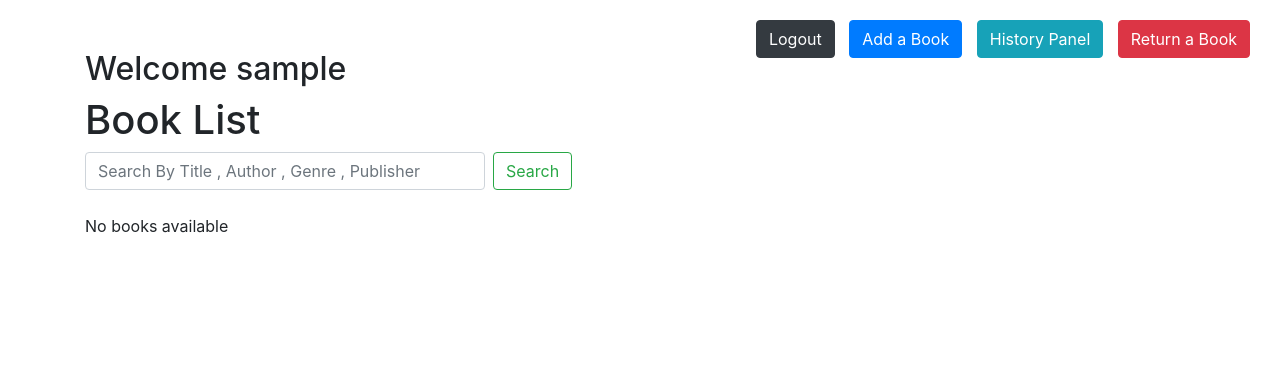
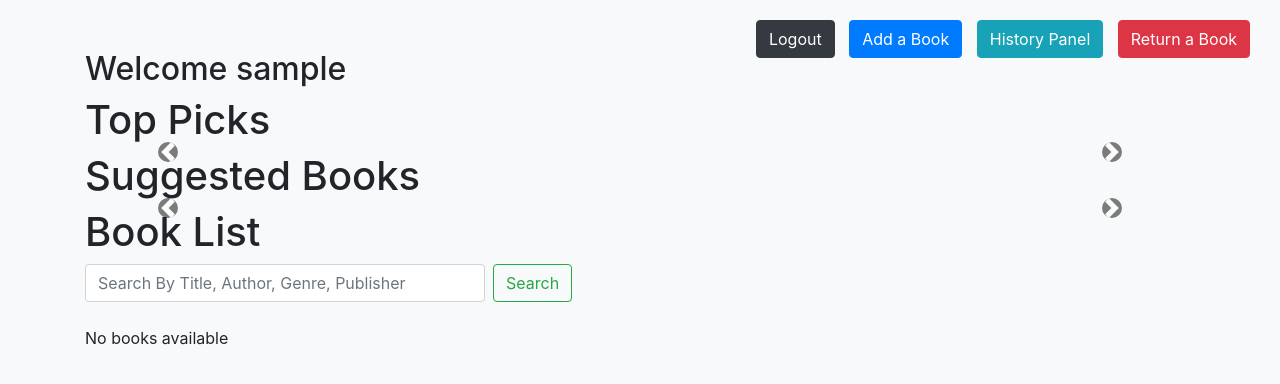
Before and after one commit to raiyan-rahman03/Advance-Library-Management-sys, a Django app: page /home in a window 1280 px wide. Shown: the top 384 px of the page. Run offline with Django 3.2, Linux system fonts and the light colour scheme; the visitor is signed in with stand-in values (Sample User, id 1); data that the repository does not hold is empty; some libraries are stand-ins or nearby versions.

Commit message:
sugestion and top picks implemeted ahhh

```diff
--- a/backend/main_web/models.py
+++ b/backend/main_web/models.py
@@ -138,6 +138,8 @@ class Member(models.Model):
     membership_status = models.CharField(
         max_length=20, choices=[('active', 'Active'), ('inactive', 'Inactive')])
     membership_expiry_date = models.DateField()
+
+
 
     def save(self, *args, **kwargs):
         """
--- a/backend/main_web/views.py
+++ b/backend/main_web/views.py
@@ -19,6 +19,7 @@ from django.http import HttpResponseNotFound
 from rest_framework.request import Request
 from django.shortcuts import render
 from rest_framework.test import APIRequestFactory
+from collections import Counter
 
 
 @login_required
@@ -31,6 +32,56 @@ def home(request):
 
     # Step 3: Create a DRF request with the search query
     drf_request = factory.get('/book/', {'search': search_query})
+    top = factory.get('http://127.0.0.1:8000/history?search=borrow')
+
+    filtered_history = history.as_view()(top).data
+    user_borrow = [
+        item for item in filtered_history if item['member'] == request.user.member.id]
+
+    print(f'user {user_borrow}')
+
+    # Count occurrences of each book ID in the filtered history data
+    book_counts = Counter(item['book'] for item in filtered_history)
+    print(book_counts)
+    book_counts_user = Counter(item['book'] for item in user_borrow)
+
+    # Get the top 5 most borrowed book IDs
+    top_5_books = [book_id for book_id, count in book_counts.most_common(5)]
+    top_5_books_user = [book_id for book_id,
+                        count in book_counts_user.most_common(5)]
+    # Fetch the book details for these top 5 book IDs
+    top_books_details = Book.objects.filter(id__in=top_5_books)
+
+    top_books_details_user = Book.objects.filter(id__in=top_5_books_user)
+    print(f'top books by the user borrowed {top_books_details_user}')
+
+    genres = [book.genre for book in top_books_details_user]
+    genre_ids = [genre.id for genre in genres]
+
+    print(f' genre {genre_ids}')
+
+    sugested = Book.objects.filter(genre__in=set(genre_ids))
+    print(f'data {sugested}')
+    filtered_book_ids = sugested.values_list('id', flat=True)
+
+# Filter the history data to include only the books with these IDs
+    filtered_history_books = [
+        item for item in filtered_history if item['book'] in filtered_book_ids]
+    print(f'mmmmmmmmmmm {filtered_history_books}')
+
+    book_counts_genre = Counter(item['book']
+                                for item in filtered_history_books)
+    print(book_counts_genre)
+
+    top_5_books_in_genre = [book_id for book_id,
+                            count in book_counts_genre.most_common(5)]
+    print(str(top_5_books_in_genre))
+    top_sugestion = Book.objects.filter(id__in=top_5_books_in_genre)
+
+    sugestion = BookSerializer(top_sugestion, many=True).data
+
+    # Serialize the book details
+    top_books_data = BookSerializer(top_books_details, many=True).data
 
     # Step 4: Call the DRF view with the DRF request and retrieve the filtered data
     books_data = Book_view.as_view()(drf_request).data
@@ -39,7 +90,7 @@ def home(request):
     user_name = request.user.username
 
     # Step 6: Pass the serialized data and username to the template context
-    return render(request, 'home.html', {'books': books_data, 'name': user_name})
+    return render(request, 'home.html', {'books': books_data, 'name': user_name, 'top_picks': top_books_data, 'sugestion': sugestion})
 
 
 class Book_view(generics.ListAPIView):
--- a/backend/templates/home.html
+++ b/backend/templates/home.html
@@ -10,10 +10,15 @@
     <style>
         body {
             padding-top: 50px;
+            background-color: #f8f9fa;
         }
         .book-card {
             margin-bottom: 20px;
             box-shadow: 0 4px 8px rgba(0, 0, 0, 0.1);
+        }
+        .top-pick-card, .suggested-card {
+            margin-bottom: 20px;
+            box-shadow: 0 6px 12px rgba(0, 0, 0, 0.2);
         }
         .card-body {
             padding: 20px;
@@ -21,11 +26,26 @@
         .btn {
             margin-right: 10px;
         }
-        /* Custom CSS for positioning */
         .return-btn-container {
             position: absolute;
             top: 20px;
             right: 20px;
+        }
+        .top-picks-title {
+            margin-top: 50px;
+        }
+        .carousel-item {
+            transition: transform 0.55s ease, opacity 0.06s ease-in-out;
+        }
+        .carousel-item img {
+            max-height: 400px;
+            margin: 0 auto;
+        }
+        .carousel-control-prev-icon,
+        .carousel-control-next-icon {
+            background-color: #000;
+            border-radius: 50%;
+            padding: 10px;
         }
     </style>
 </head>
@@ -42,21 +62,85 @@
 
     <div class="container">
         <h2>Welcome {{ name }}</h2>
-        <!-- Return a Book button in the top-right corner -->
-
-        <h1>Book List</h1>
         <div class="return-btn-container">
             <a href="http://127.0.0.1:8000/accounts/logout" class="btn btn-dark">Logout</a>
-            <a href="http://127.0.0.1:8000/add" class="btn btn-primary">Add a Book</a> <!-- New button -->
+            <a href="http://127.0.0.1:8000/add" class="btn btn-primary">Add a Book</a>
             <a href="http://127.0.0.1:8000/history-panel" class="btn btn-info">History Panel</a>
             <a href="http://127.0.0.1:8000/re-template" class="btn btn-danger">Return a Book</a>
         </div>
 
+        <!-- Top Picks Section -->
+        <h1>Top Picks</h1>
+        <div id="topPicksCarousel" class="carousel slide" data-ride="carousel" data-interval="3000">
+            <div class="carousel-inner">
+                {% for book in top_picks %}
+                <div class="carousel-item {% if forloop.first %}active{% endif %}">
+                    <div class="row">
+                        <div class="col-md-12">
+                            <div class="card top-pick-card">
+                                <div class="card-body text-center">
+                                    <h5 class="card-title">{{ book.title }}</h5>
+                                    <p class="card-text">by {{ book.author.name }}</p>
+                                    <p class="card-text"><strong>Genre:</strong> {{ book.genre.name }}</p>
+                                    <p class="card-text"><strong>Publisher:</strong> {{ book.publisher }}</p>
+                                    <div class="btn-group" role="group" aria-label="Book Actions">
+                                        <a href="{% url 'single_book' pk=book.id %}" class="btn btn-info">See More</a>
+                                    </div>
+                                </div>
+                            </div>
+                        </div>
+                    </div>
+                </div>
+                {% endfor %}
+            </div>
+            <a class="carousel-control-prev" href="#topPicksCarousel" role="button" data-slide="prev">
+                <span class="carousel-control-prev-icon" aria-hidden="true"></span>
+                <span class="sr-only">Previous</span>
+            </a>
+            <a class="carousel-control-next" href="#topPicksCarousel" role="button" data-slide="next">
+                <span class="carousel-control-next-icon" aria-hidden="true"></span>
+                <span class="sr-only">Next</span>
+            </a>
+        </div>
+
+        <!-- Suggested Books Section -->
+        <h1>Suggested Books</h1>
+        <div id="suggestedBooksCarousel" class="carousel slide" data-ride="carousel" data-interval="3000">
+            <div class="carousel-inner">
+                {% for book in sugestion %}
+                <div class="carousel-item {% if forloop.first %}active{% endif %}">
+                    <div class="row">
+                        <div class="col-md-12">
+                            <div class="card suggested-card">
+                                <div class="card-body text-center">
+                                    <h5 class="card-title">{{ book.title }}</h5>
+                                    <p class="card-text">by {{ book.author.name }}</p>
+                                    <p class="card-text"><strong>Genre:</strong> {{ book.genre.name }}</p>
+                                    <p class="card-text"><strong>Publisher:</strong> {{ book.publisher }}</p>
+                                    <div class="btn-group" role="group" aria-label="Book Actions">
+                                        <a href="{% url 'single_book' pk=book.id %}" class="btn btn-info">See More</a>
+                                    </div>
+                                </div>
+                            </div>
+                        </div>
+                    </div>
+                </div>
+                {% endfor %}
+            </div>
+            <a class="carousel-control-prev" href="#suggestedBooksCarousel" role="button" data-slide="prev">
+                <span class="carousel-control-prev-icon" aria-hidden="true"></span>
+                <span class="sr-only">Previous</span>
+            </a>
+            <a class="carousel-control-next" href="#suggestedBooksCarousel" role="button" data-slide="next">
+                <span class="carousel-control-next-icon" aria-hidden="true"></span>
+                <span class="sr-only">Next</span>
+            </a>
+        </div>
+
+        <h1>Book List</h1>
         <!-- Search form -->
         <form id="search-form" class="form-inline mb-4">
-            <!-- Increase the size of the input field -->
-            <input id="search-input" class="form-control mr-sm-2" type="search" placeholder="Search By Title , Author , Genre , Publisher" style="width: 400px;" aria-label="Search">
-            <!-- The rest of your form remains unchanged -->
+            <input id="search-input" class="form-control mr-sm-2" type="search" placeholder="Search By Title, Author, Genre, Publisher" style="width: 400px;" aria-label="Search">
             <button class="btn btn-outline-success my-2 my-sm-0" type="submit">Search</button>
         </form>
 
@@ -83,7 +167,11 @@
         </div>
     </div>
 
-    <!-- JavaScript for displaying the pop-up message and handling search -->
+    <!-- Bootstrap JS and dependencies -->
+    <script src="https://code.jquery.com/jquery-3.5.1.slim.min.js"></script>
+    <script src="https://cdn.jsdelivr.net/npm/@popperjs/core@2.5.4/dist/umd/popper.min.js"></script>
+    <script src="https://maxcdn.bootstrapcdn.com/bootstrap/4.5.2/js/bootstrap.min.js"></script>
+
     <!-- JavaScript for displaying the pop-up message and handling search -->
     <script>
         document.addEventListener("DOMContentLoaded", function() {
@@ -134,7 +222,5 @@
             });
         });
     </script>
-
-
 </body>
 </html>
```
Lines whose indentation alone changed are shown as unchanged.
